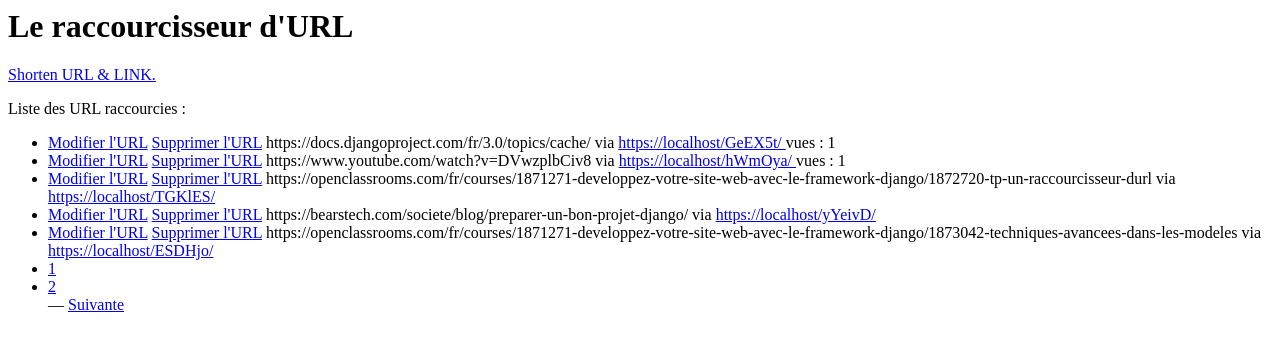
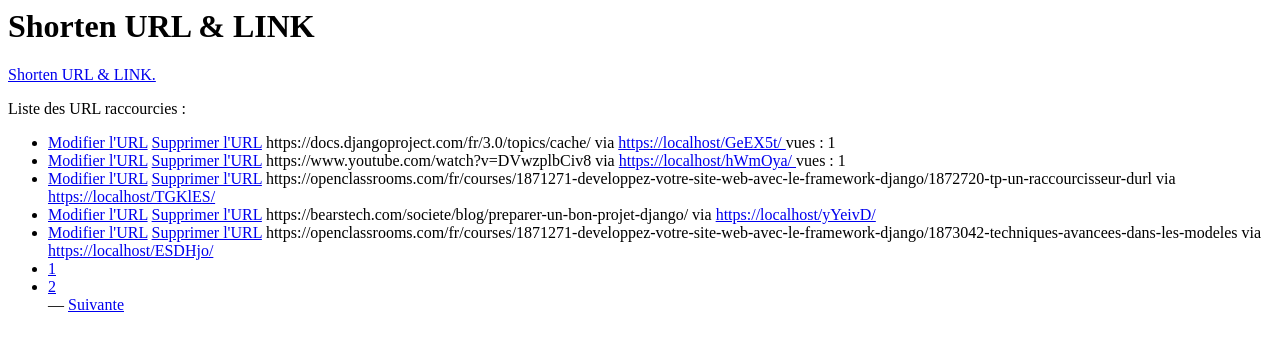
Before and after one commit to flavien-hugs/dj-shorten-url, a Django app: page / in a window 1280 px wide. Shown: the top 351 px of the page. Run offline with Django 3.2, Linux system fonts and the light colour scheme; data comes from the database, SQL or seed files in the repository.

Commit message:
update settings

```diff
--- a/templates/shortenURL/index.html
+++ b/templates/shortenURL/index.html
@@ -1,4 +1,4 @@
-<h1>Le raccourcisseur d'URL</h1>
+<h1>Shorten URL &amp; LINK</h1>
 
 <p><a href="{% url 'new_url' %}">Shorten URL &amp; LINK.</a></p>
 
```
